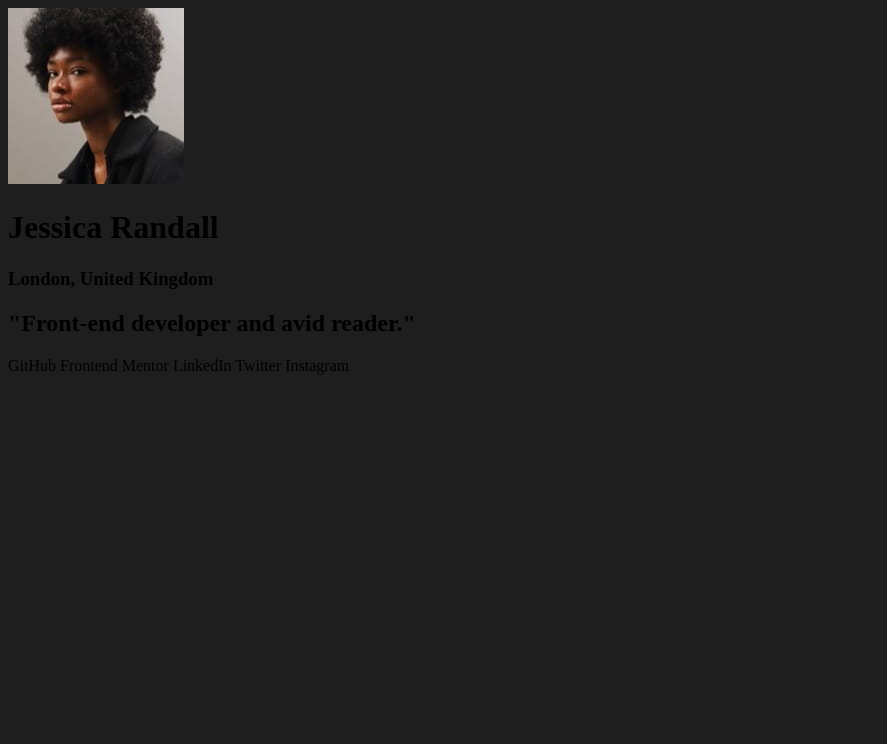
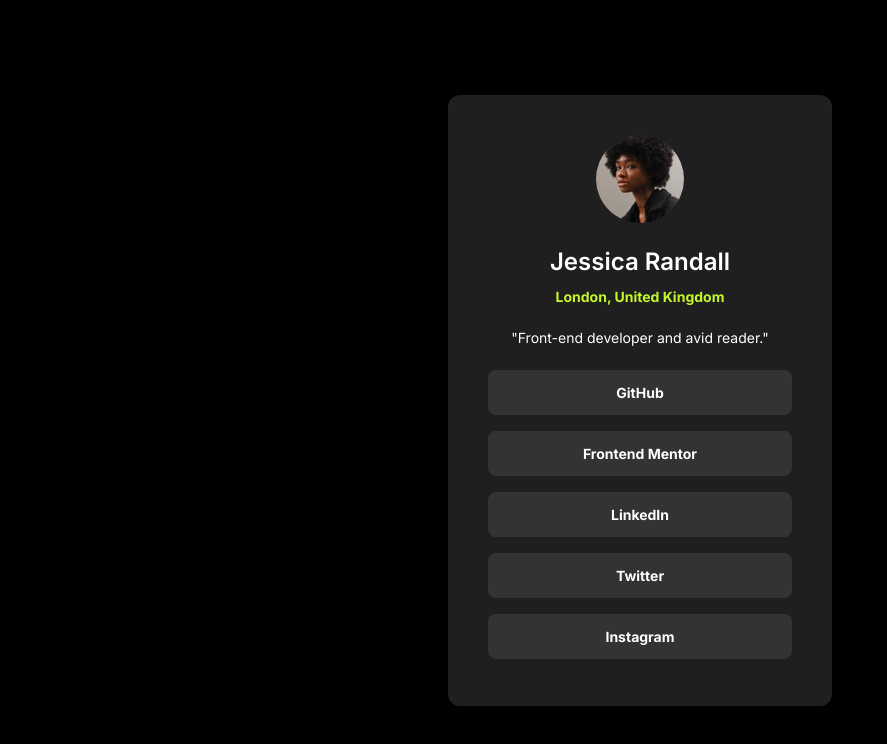
Before and after one commit to JacobKnittle/social-links-profile, a plain HTML site: page index.html in a window 1280 px wide. Shown: the whole page, without its empty margins (0-887 px from the left). Drawn offline with Linux system fonts and the light colour scheme.

Commit message:
final commit

```diff
--- a/index.html
+++ b/index.html
@@ -3,25 +3,32 @@
 	<head>
 		<meta charset="UTF-8" />
 		<meta name="viewport" content="width=device-width, initial-scale=1.0" />
+		<link rel="preconnect" href="https://fonts.googleapis.com" />
+		<link rel="preconnect" href="https://fonts.gstatic.com" crossorigin />
+		<link
+			href="https://fonts.googleapis.com/css2?family=Inter:wght@100..900&display=swap"
+			rel="stylesheet"
+		/>
 		<link rel="stylesheet" href="style.css" />
 		<title>Social links profile</title>
 	</head>
 	<body>
 		<div class="center-card">
 			<div class="card">
-				<img src="./assets/images/avatar-jessica.jpeg" alt="" />
-				<h1>Jessica Randall</h1>
-				<h3>London, United Kingdom</h3>
-				<h2>"Front-end developer and avid reader."</h2>
-				<ul>
-					<a href=""></a>
-					<a href=""></a>
-					<a href=""></a>
-					<a href=""></a>
-					<a href=""></a>
-				</ul>
+				<div class="card-content">
+					<img src="./assets/images/avatar-jessica.jpeg" alt="" />
+					<h1>Jessica Randall</h1>
+					<h3>London, United Kingdom</h3>
+					<h2>"Front-end developer and avid reader."</h2>
+					<ul class="social-links">
+						<li><a href="">GitHub </a></li>
+						<li><a href="">Frontend Mentor</a></li>
+						<li><a href="">LinkedIn</a></li>
+						<li><a href="">Twitter</a></li>
+						<li><a href="">Instagram</a></li>
+					</ul>
+				</div>
 			</div>
 		</div>
-		GitHub Frontend Mentor LinkedIn Twitter Instagram
 	</body>
 </html>
--- a/style.css
+++ b/style.css
@@ -1,4 +1,94 @@
+* {
+	box-sizing: border-box;
+	text-decoration: none;
+	margin: 0;
+	padding: 0;
+	list-style: none;
+	font-family: 'Inter', sans-serif;
+}
+
 body {
-	box-sizing: border-box;
-	background-color: #1e1e1e;
+	background-color: black;
 }
+
+.center-card {
+	display: flex;
+	justify-content: center;
+	align-items: center;
+	height: 100vh;
+}
+
+.card {
+	height: 611px;
+	width: 384px;
+	background-color: #1f1f1f;
+	padding: 40px;
+	border-radius: 12px;
+}
+
+.card-content {
+	display: flex;
+	flex-direction: column;
+	justify-content: center;
+	align-items: center;
+	text-align: center;
+}
+
+img {
+	height: 88px;
+	width: 88px;
+	border-radius: 999px;
+}
+
+h1 {
+	color: white;
+	font-size: 24px;
+	font-weight: 600;
+	margin-top: 24px;
+	margin-bottom: 12px;
+}
+
+h3 {
+	color: #c4f82a;
+	font-size: 14px;
+	font-weight: bold;
+	margin-bottom: 24px;
+}
+
+h2 {
+	font-size: 14px;
+	color: white;
+	font-weight: 400;
+	margin-bottom: 24px;
+}
+
+.social-links {
+	display: flex;
+	flex-direction: column;
+	justify-content: space-around;
+	align-items: center;
+	gap: 16px;
+}
+
+li {
+	background: #333333;
+	border-radius: 8px;
+	width: 304px;
+	height: 45px;
+	display: flex;
+	justify-content: center;
+	align-items: center;
+	color: white;
+}
+
+li:hover {
+	background-color: #c4f82a;
+	cursor: pointer;
+	color: black;
+}
+
+a {
+	color: inherit;
+	font-weight: bold;
+	font-size: 14px;
+}
```
